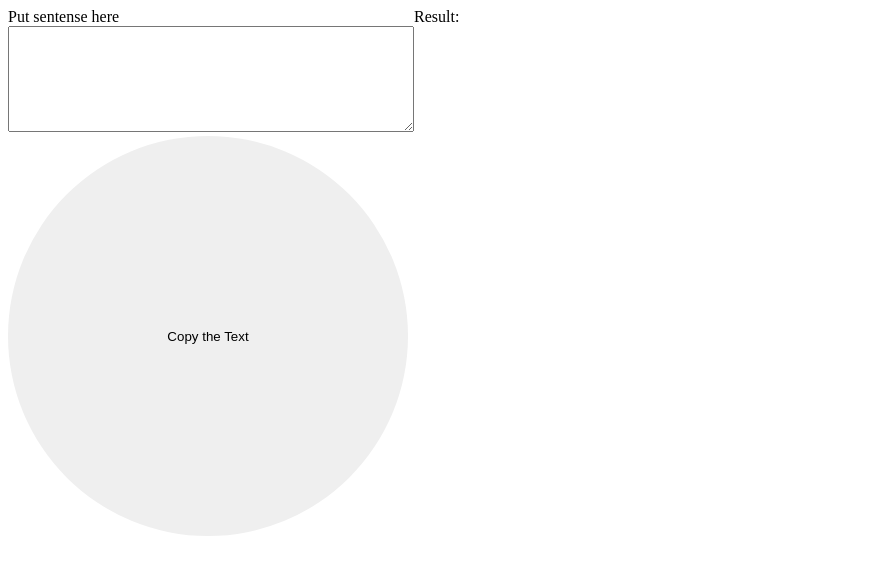
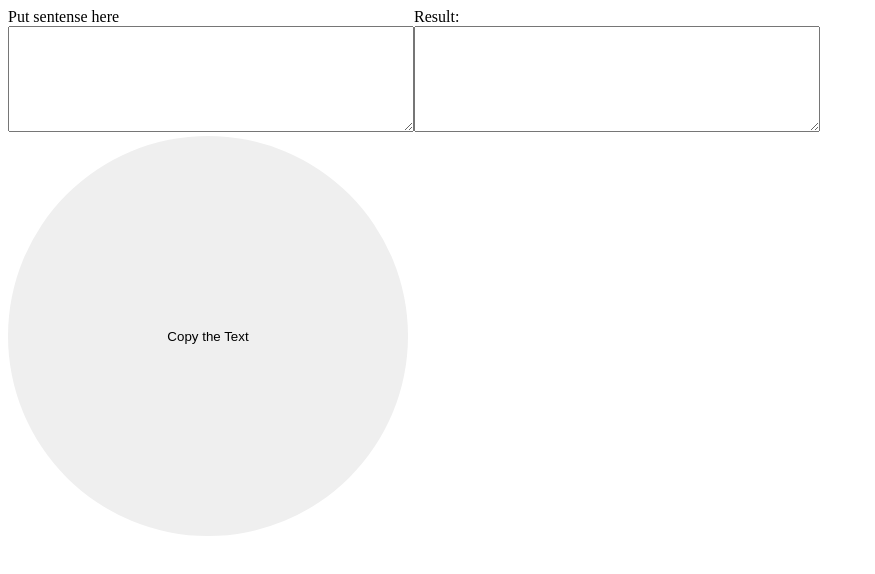
Before and after one commit to beatrixyu/textConvert, a plain HTML site: page index.html in a window 1280 px wide. Shown: the whole page, without its empty margins (0-875 px from the left). Drawn offline with Linux system fonts and the light colour scheme.

Commit message:
Update index.html

```diff
--- a/index.html
+++ b/index.html
@@ -39,7 +39,7 @@
       <div>
         Result:
         <br />
-        <div id="target"></div>
+        <textarea id="target"></textarea>
       </div>
     </div>
     <div style="display: flex; justify-content: start">
```
